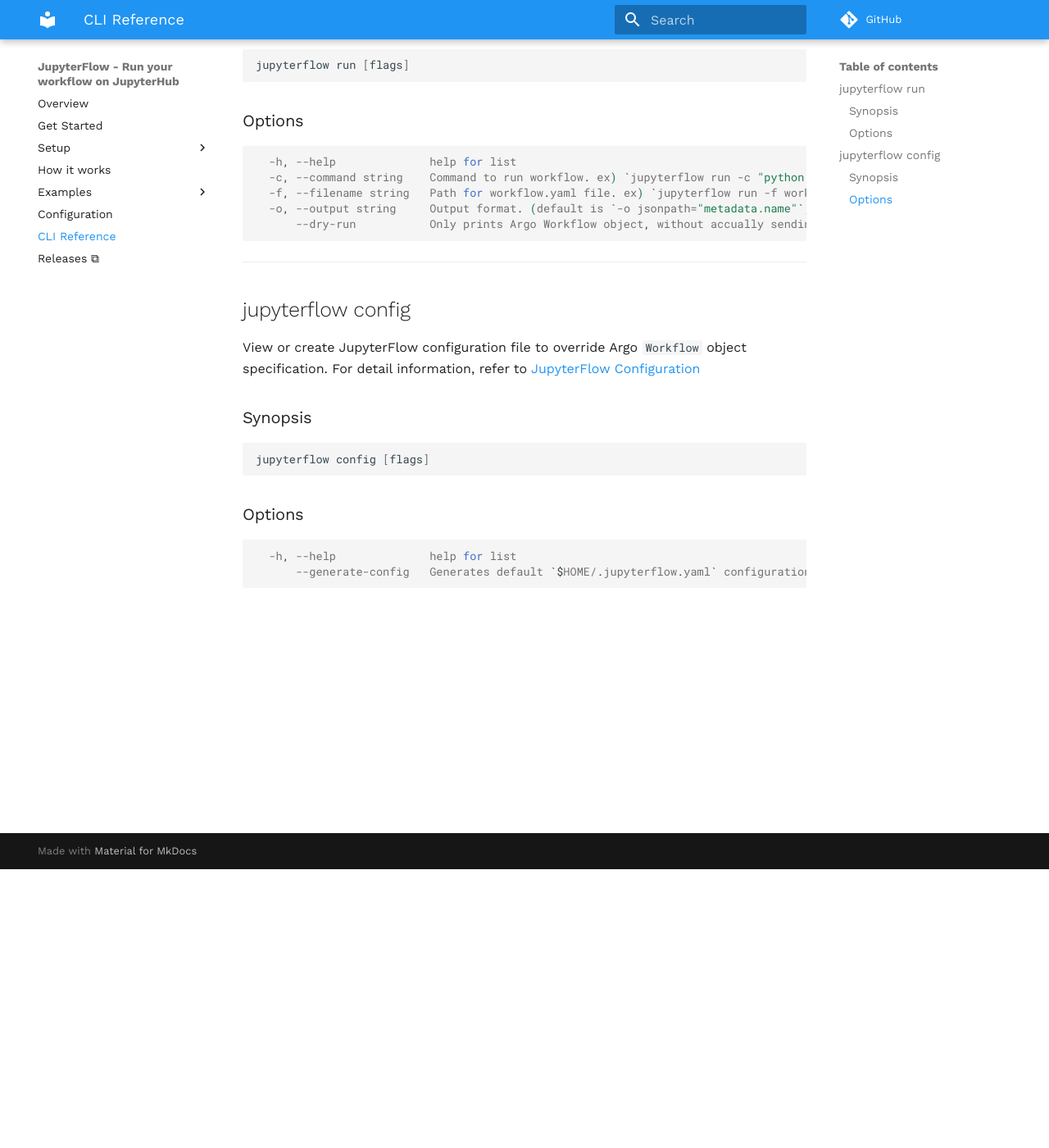
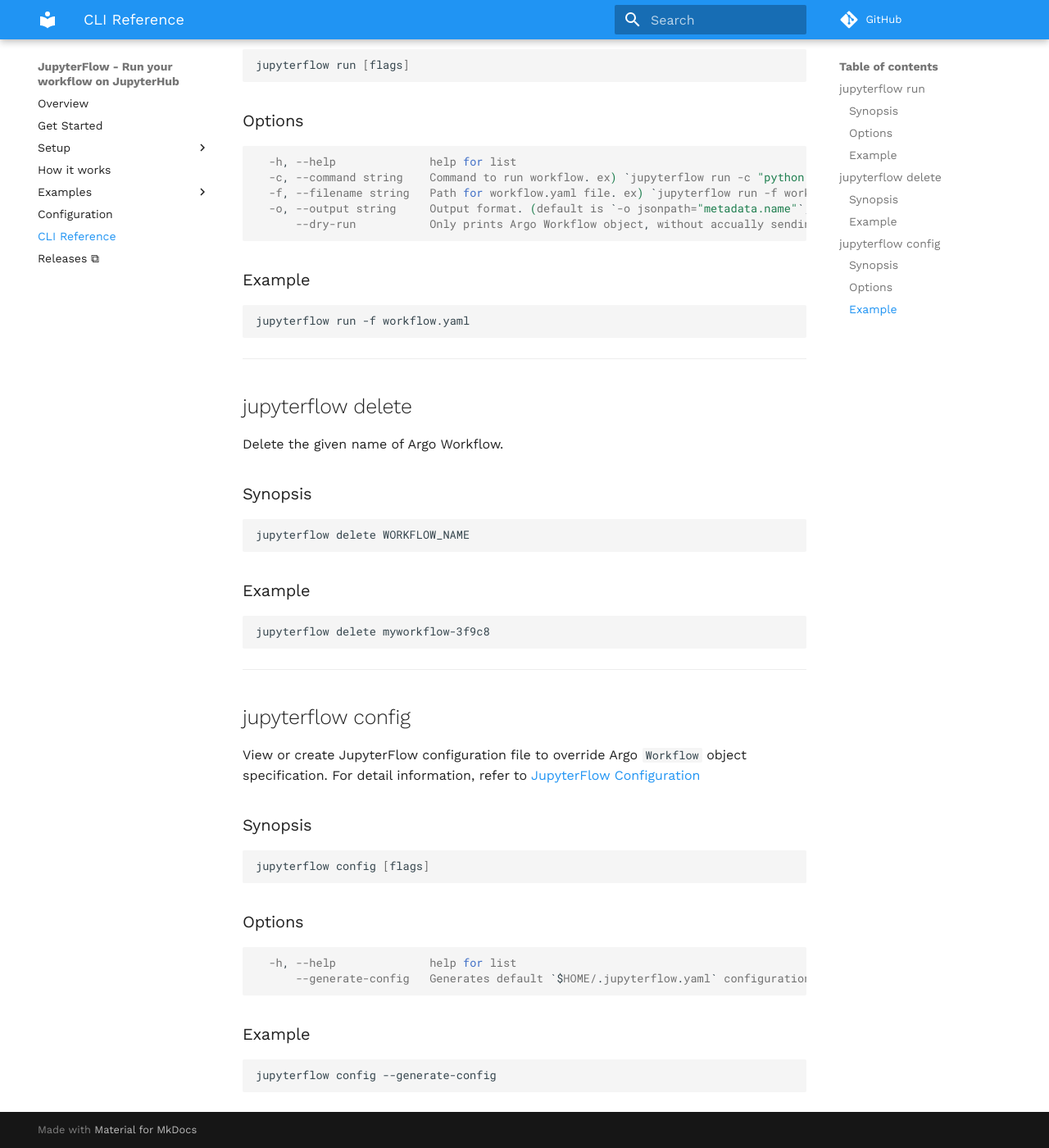
Before and after one commit to hongkunyoo/jupyterflow, an MkDocs documentation site: the page built from docs/cli-ref.md, in a window 1280 px wide and 1400 px high, scrolled down 340 px. Shown: the whole window at 82% size. Built offline with MkDocs 1.6.1 and Material for MkDocs 9.7.7, drawn with Linux system fonts in a browser that asks for light colours; comment, search, counter and statistics services are not loaded.

Commit message:
Update index page

````diff
--- a/docs/cli-ref.md
+++ b/docs/cli-ref.md
@@ -22,6 +22,30 @@
       --dry-run           Only prints Argo Workflow object, without accually sending it.
 ```
 
+### Example
+
+```bash
+jupyterflow run -f workflow.yaml
+```
+
+---
+
+## jupyterflow delete
+
+Delete the given name of Argo Workflow.
+
+### Synopsis
+
+```
+jupyterflow delete WORKFLOW_NAME
+```
+
+### Example
+
+```bash
+jupyterflow delete myworkflow-3f9c8
+```
+
 ---
 
 ## jupyterflow config
@@ -41,3 +65,9 @@
   -h, --help              help for list
       --generate-config   Generates default `$HOME/.jupyterflow.yaml` configuration file.
 ```
+
+### Example
+
+```bash
+jupyterflow config --generate-config
+```
````
Also changed, not shown: docs/README.md (+11 -9 lines), docs/get-started.md (+1 -1 lines), docs/kubeflow.md (+1 -1 lines), 3 other files.
